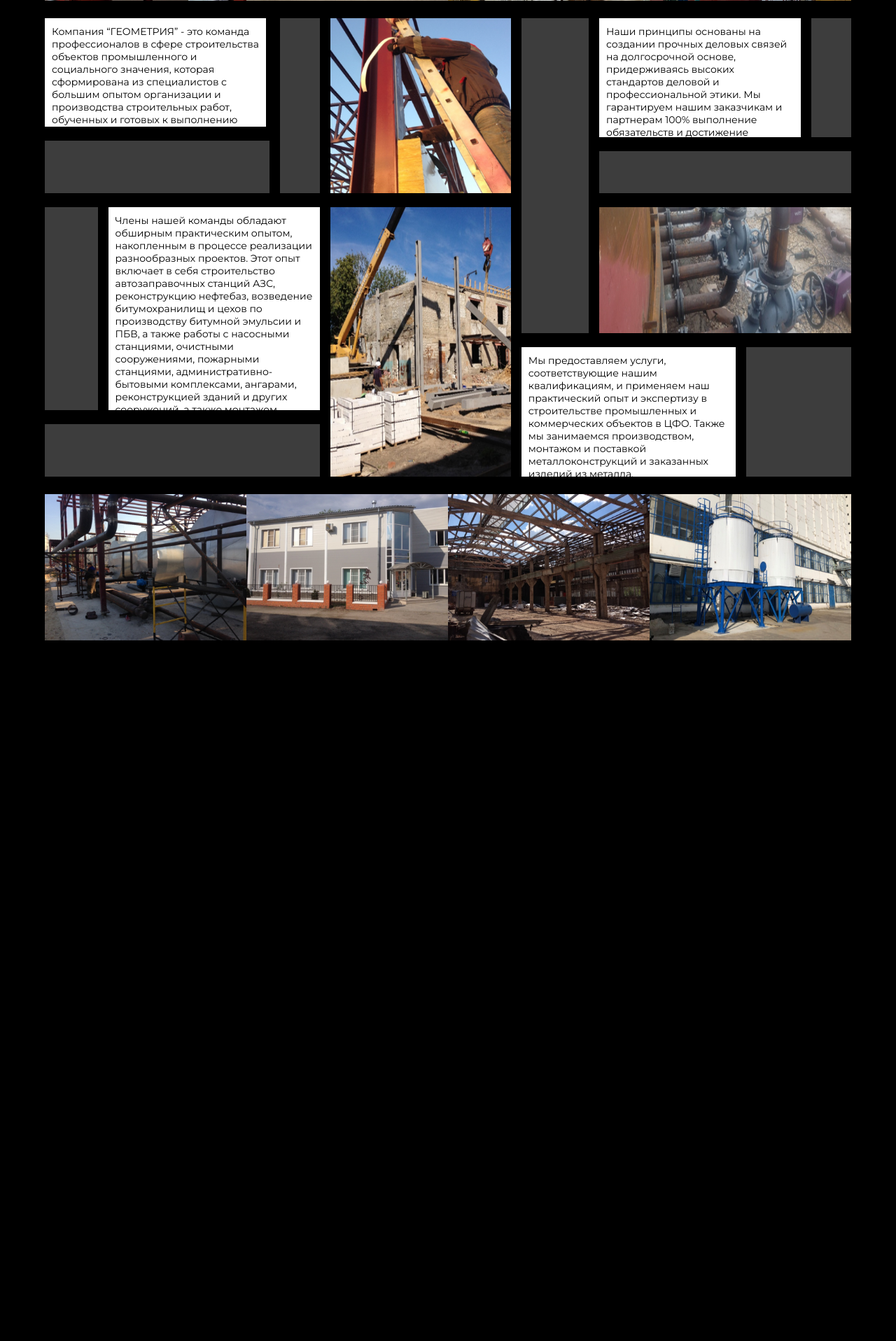
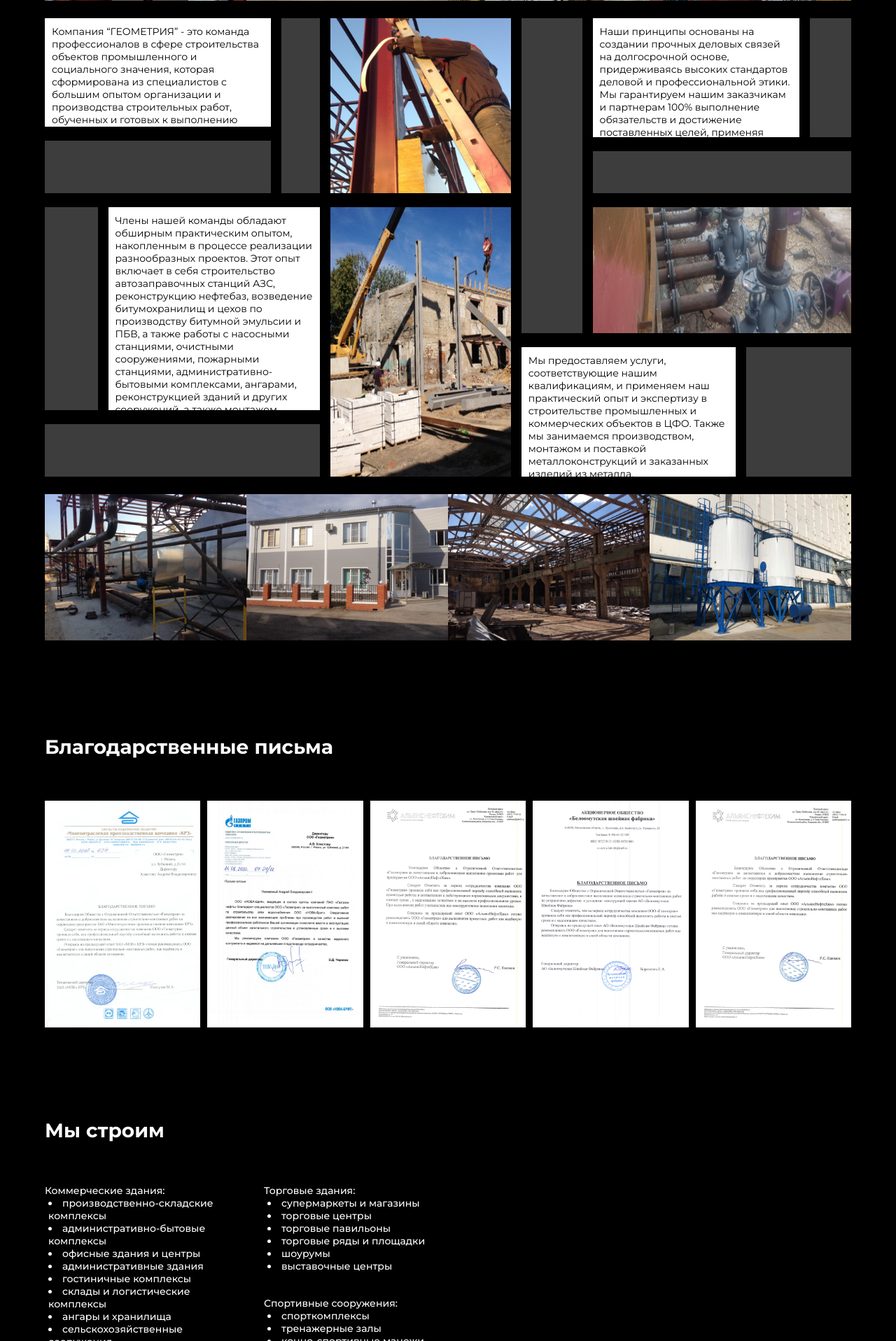
Before and after one commit to Li18ko/Website-of-the-construction-company, a PHP site: page / in a window 1280 px wide. Shown: the part 404-2320 px from the top of the page at 70% size. Before the commit the page ends 1319 px from the top, so only its background shows below. Run offline with PHP 8.4, Linux system fonts and the light colour scheme.

Commit message:
Главная страница почти доделана

```diff
--- a/index.html
+++ b/index.html
@@ -122,6 +122,83 @@
         </div>
       </div>
 
+      <div class="thankYouLetters">
+        <h1>Благодарственные письма</h1>
+        <div class="thankYouLettersImage">
+          <img src="/image/Отзыв КРЗ-1 1.png" alt="Отзыв КРЗ">
+          <img src="/image/ГазпромНефть-1 1.png" alt="ГазпромНефть">
+          <img src="/image/Благодарственные письма Альянс НХ-1 1.png" alt="Благодарственные письма Альянс НХ-1">
+          <img src="/image/Благодарственное письмо БШФ-1 1.png" alt="Благодарственное письмо БШФ-1">
+          <img src="/image/Благодарственные письма Альянс НХ-2 1.png" alt="Благодарственные письма Альянс НХ-2">
+        </div>
+      </div>
+
+      <div class="weAreBuilding">
+        <h1>Мы строим</h1>
+        <div class="weAreBuildingData">
+          <div class="weAreBuildingDataList">
+            <div class="weAreBuildingDataListLeft">
+              <div class="weAreBuildingDataListLeftUp">
+                <p>Коммерческие здания:</p>
+                <li>производственно-складские комплексы</li>
+                <li>административно-бытовые комплексы</li>
+                <li>офисные здания и центры</li>
+                <li>административные здания</li>
+                <li>гостиничные комплексы</li>
+                <li>склады и логистические комплексы</li>
+                <li>ангары и хранилища</li>
+                <li>сельскохозяйственные сооружения</li>
+                <li>животноводческие комплексы</li>
+                <li>овощехранилища и агрокомплексы</li>
+                <li>холодильные комплексы</li>
+              </div>
+              <div class="weAreBuildingDataListLeftBottom">
+                <p>Автомобильный бизнес:</p>
+                <li>автосалоны</li>
+                <li>дилерские центры</li>
+                <li>автосервисы</li>
+                <li>автомойки</li>
+                <li>станции технического обслуживания</li>
+                <li>гаражи и гаражные комплексы</li>
+                <li>пассажирские автостанции</li>
+              </div>
+            </div>
+            <div class="weAreBuildingDataListRight">
+              <div class="weAreBuildingDataListRightUp">
+                <p>Торговые здания:</p>
+                <li>супермаркеты и магазины</li>
+                <li>торговые центры</li>
+                <li>торговые павильоны</li>
+                <li>торговые ряды и площадки</li>
+                <li>шоурумы</li>
+                <li>выставочные центры</li>
+              </div>
+              <div class="weAreBuildingDataListRightCenter">
+                <p>Спортивные сооружения:</p>
+                <li>спорткомплексы</li>
+                <li>тренажерные залы</li>
+                <li>конно-спортивные манежи</li>
+                <li>ипподромы</li>
+              </div>
+              <div class="weAreBuildingDataListRightBottom">
+                <p>Промышленные здания и сооружения:</p>
+                <li>автозаправочные станции АЗС</li>
+                <li>нефтебазы и битумохранилища</li>
+                <li>производственные комплексы</li>
+                <li>автоналивные эстакады</li>
+                <li>насосные станции</li>
+                <li>пожарные станции</li>
+                <li>очистные сооружения</li>
+              </div>
+            </div>
+          </div>
+          <div class="weAreBuildingDataImage">
+
+          </div>
+        </div>
+
+      </div>
+
     </main>
 
   </body>
--- a/styles.css
+++ b/styles.css
@@ -118,25 +118,24 @@ main {
 
 .center_img_left_up_left {
     flex: calc(100% - 15px);
+    margin-right: 15px;
 }
 
 .center_img_left_up_left p {
-    width: calc(100% - 40px);
+    width: calc(100% - 20px);
     height: 135px;
     font-size: 14px;
     font-weight: 400;
     background-color: #FFFFFF;
     color: #000000;
     padding: 10px;
-    margin-right: 15px;
-    margin-bottom: 20px;
-    margin-top: 0px ;
+    margin: 0;
 }
 
 .center_img_left_up_left img {
-    width: calc(100% - 15px);
+    width: 100%;
     height: 75px;
-    margin-right: 15px;
+    margin-top: 20px;
 }
 
 .center_img_left_up_right{
@@ -248,6 +247,7 @@ main {
 
 .center_img_right_up_left img{
     height: 450px;
+    width: 100%;
 }
 
 .center_img_right_up_right{
@@ -336,3 +336,87 @@ main {
     height: 185px;
     margin-left: 15px;
 }
+
+.thankYouLetters{
+    margin-bottom: 130px;
+}
+
+.thankYouLetters h1{
+    color:#FFFFFF;
+    font-size: 28px;
+    font-weight: 700;
+    margin: 0;
+    margin-bottom: 60px;
+}
+
+.thankYouLettersImage {
+    display: flex;
+    justify-content: space-between;
+}
+
+.thankYouLettersImage img {
+    flex: 1;
+    margin: 0 5px;
+    max-width: calc((100% - 40px) / 5);
+    align-self: stretch;
+}
+
+.thankYouLettersImage img:first-child {
+    margin-left: 0;
+}
+
+.thankYouLettersImage img:last-child {
+    margin-right: 0;
+}
+
+.weAreBuilding h1{
+    color:#FFFFFF;
+    font-size: 28px;
+    font-weight: 700;
+    margin: 0;
+    margin-bottom: 60px;
+}
+
+.weAreBuildingDataListLeftUp p, .weAreBuildingDataListLeftUp li,
+.weAreBuildingDataListLeftBottom p, .weAreBuildingDataListLeftBottom li,
+.weAreBuildingDataListRightUp p, .weAreBuildingDataListRightUp li,
+.weAreBuildingDataListRightCenter p, .weAreBuildingDataListRightCenter li,
+.weAreBuildingDataListRightBottom p, .weAreBuildingDataListRightBottom li {
+    color:#FFFFFF;
+    font-size: 14px;
+    font-weight: 500;
+    margin: 0;
+}
+
+.weAreBuildingDataListLeftUp li, .weAreBuildingDataListLeftBottom li,
+.weAreBuildingDataListRightUp li, .weAreBuildingDataListRightCenter li,
+.weAreBuildingDataListRightBottom li {
+    margin-left: 5px;
+}
+
+.weAreBuildingDataListRightUp, .weAreBuildingDataListRightCenter,
+.weAreBuildingDataListRightBottom {
+    margin-left: 25px;
+}
+
+
+.weAreBuildingDataListLeftUp, .weAreBuildingDataListRightUp, .weAreBuildingDataListRightCenter{
+    margin-bottom: 35px;
+}
+
+
+.weAreBuildingData{
+    display: flex;
+}
+
+.weAreBuildingDataList, .weAreBuildingDataImage{
+    flex: 1;
+}
+
+.weAreBuildingDataList {
+    display: flex;
+}
+
+.weAreBuildingDataListLeft, .weAreBuildingDataListRight{
+    flex: 1;
+}
```
Also changed, not shown: image/Благодарственное письмо БШФ-1 1.png (added), image/Благодарственные письма Альянс НХ-1 1.png (added), image/Благодарственные письма Альянс НХ-2 1.png (added), image/ГазпромНефть-1 1.png (added), image/Отзыв КРЗ-1 1.png (added).
